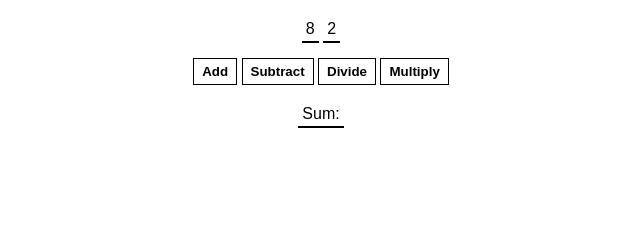
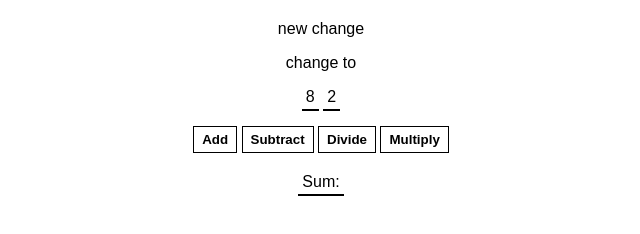
Before and after one commit to Avtandili888/calculator, a plain HTML site: page index.html in a window 1280 px wide. Shown: the whole page, without its empty margins (319-959 px from the left). Drawn offline with Linux system fonts and the light colour scheme.

Commit message:
added two p

```diff
--- a/index.html
+++ b/index.html
@@ -3,6 +3,8 @@
     <link rel="stylesheet" href="style.css" />
   </head>
   <body>
+    <p>new change</p>
+    <p>change to</p>
     <span id="num1-el"></span>
     <span id="num2-el"></span>
     <br />
```
